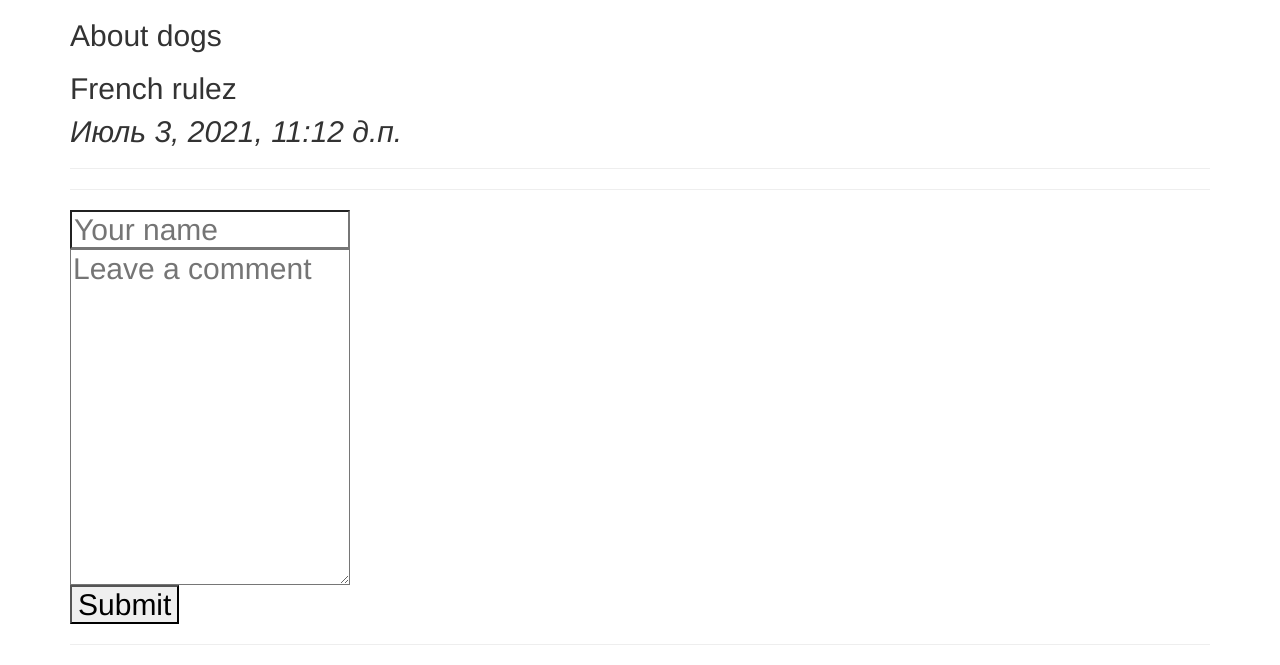
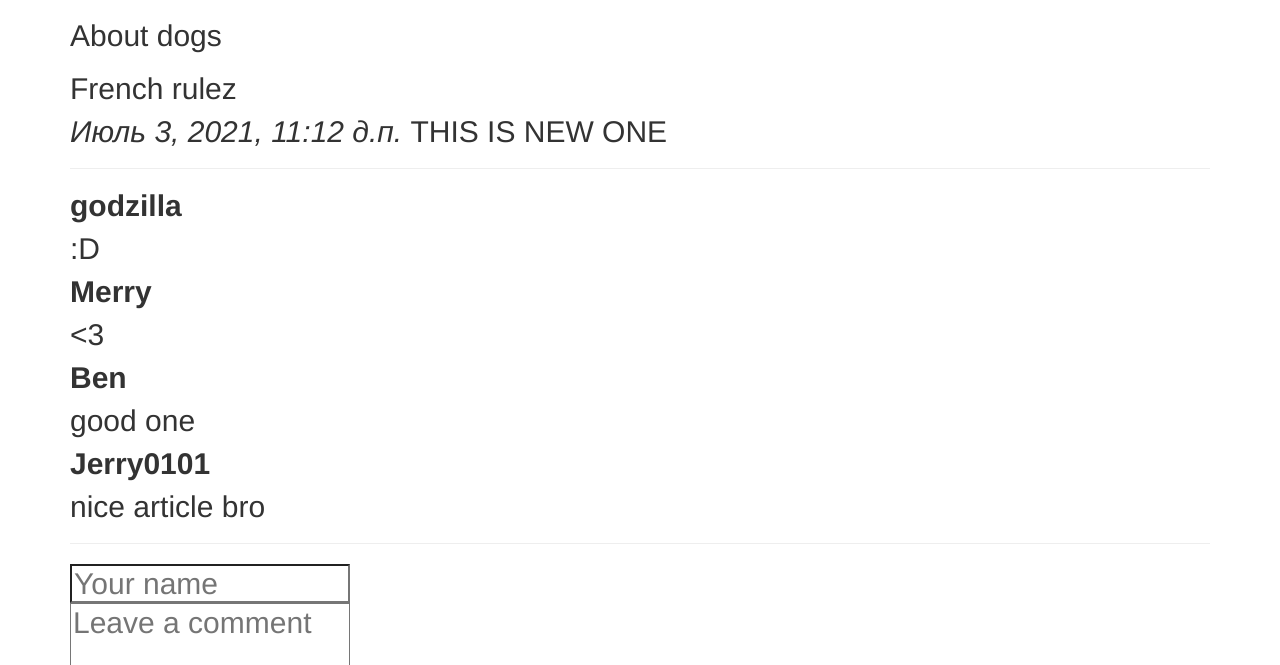
Before and after one commit to lns55/SimpleBlog, a Django app: page /1/ in a window 1280 px wide. Shown: the part 51-716 px from the top of the page. Run offline with Django 3.2, Linux system fonts and the light colour scheme; data comes from the database, SQL or seed files in the repository; both versions use the stored data as it was after the commit; some libraries are stand-ins or nearby versions.

Commit message:
Comment feature added.

```diff
--- a/SimpleBlog/app/templates/app/detail.html
+++ b/SimpleBlog/app/templates/app/detail.html
@@ -10,12 +10,32 @@
 
 	<em>{{article.pub_date}}</em>
 
+	{% if article.was_published_recently %}
+
+		THIS IS NEW ONE
+
+	{% endif %}
+
 	<hr>
 
+	{% if latest_comments_list  %}
+
+		{% for comment in latest_comments_list %}
+			<p>
+				<strong>{{comment.author_name}}</strong>
+				<p>{{comment.comment_text}}</p>
+			</p>
+		{% endfor %}
+
+	{% else %}
+	There is no comments yet
+	{% endif %}
 
 	<hr>
 
 	<form action="{% url 'leave_comment' article.id %}" method="post">
+
+		{% csrf_token %}
 
 		<input type="text" required placeholder="Your name" name="name"><br>
 
--- a/SimpleBlog/app/views.py
+++ b/SimpleBlog/app/views.py
@@ -5,7 +5,8 @@ Definition of views.
 from datetime import datetime
 from django.shortcuts import render
 from django.http import HttpRequest, Http404, HttpResponseRedirect
-from .models import Article, Comment
+from django.urls import reverse
+from .models import Article
 
 def home(request):
     """Renders the home page."""
@@ -26,10 +27,20 @@ def detail(request, article_id):
         a = Article.objects.get( id = article_id )
     except:
         raise Http404("Article Not Found")
-    return render(request, 'app/detail.html', {'article': a})
+
+    latest_comments_list = a.comment_set.order_by('-id')[:10]
+
+    return render(request, 'app/detail.html', {'article': a, 'latest_comments_list':latest_comments_list,})
 
 def leave_comment(request, article_id):
-    pass
+    try:
+        a = Article.objects.get( id = article_id )
+    except:
+        raise Http404("Article Not Found")
+
+    a.comment_set.create(author_name = request.POST['name'], comment_text = request.POST['text'])
+
+    return HttpResponseRedirect( reverse('detail', args = (a.id,)) )
 
 def contact(request):
     """Renders the contact page."""
```
Also changed, not shown: SimpleBlog/db.sqlite3.
